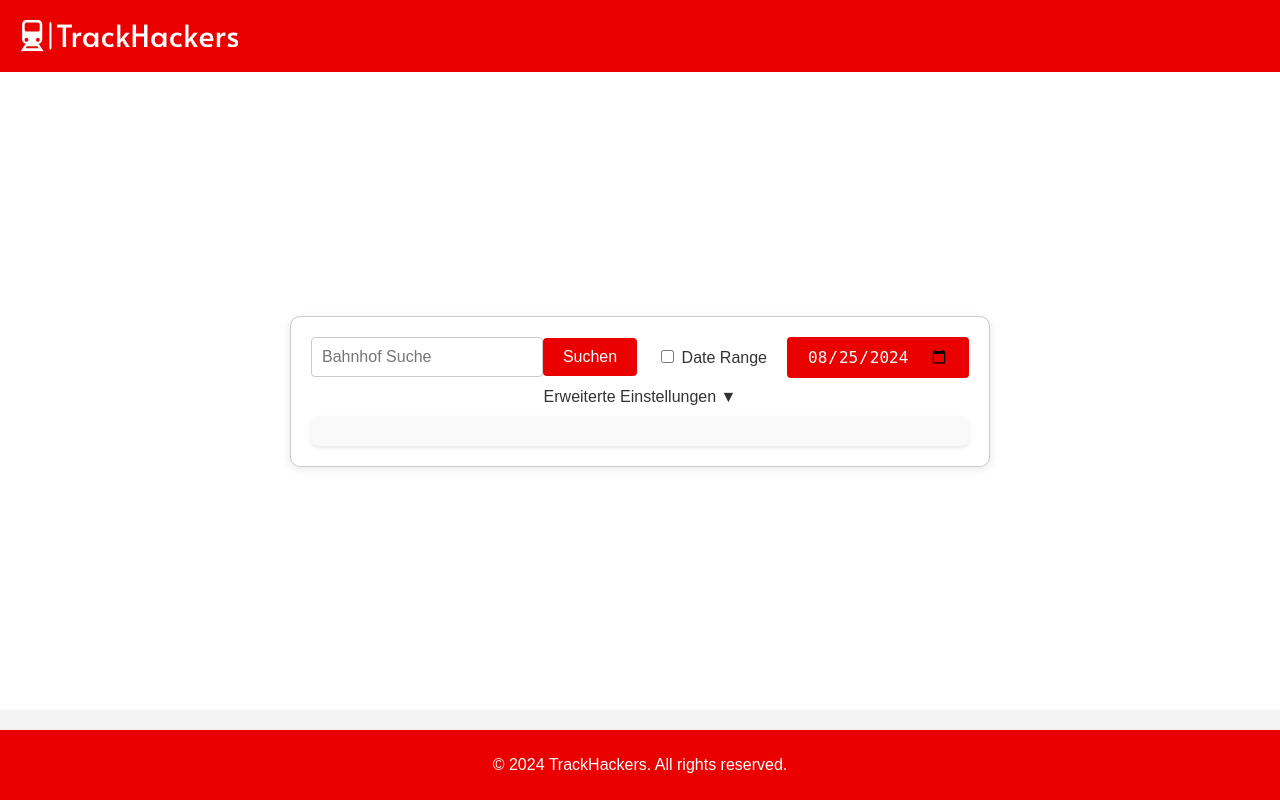
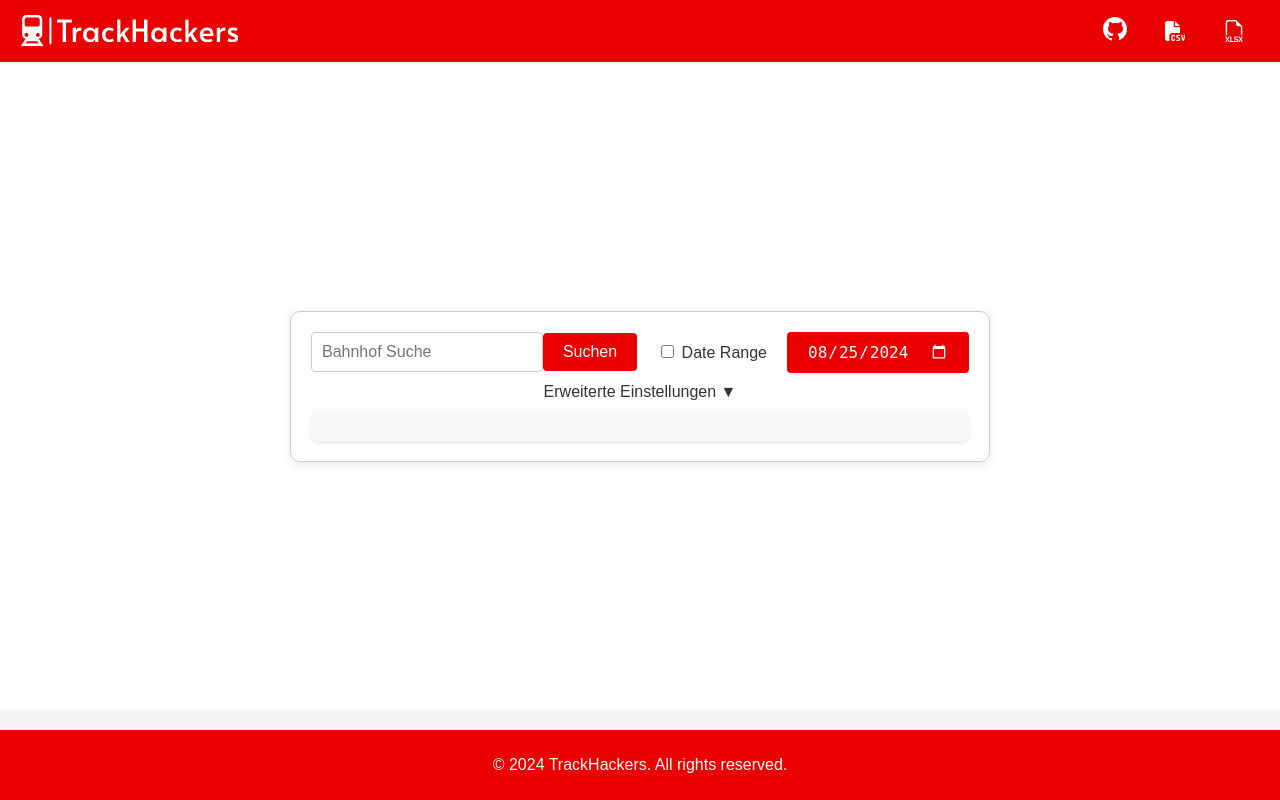
Before and after one commit to Luca-Mezger/sbb-fahrplan, a Flask app: page / in a window 1280 px wide. Run offline with Flask 3, Linux system fonts and the light colour scheme; data that the repository does not hold is empty; some libraries are stand-ins or nearby versions.

Commit message:
csv xlsx download, design

```diff
--- a/Code/frontend/static/css/style.css
+++ b/Code/frontend/static/css/style.css
@@ -315,6 +315,10 @@ header .language-flag img {
     width: 50px;
 }
 
+input[type="date"]::-webkit-calendar-picker-indicator {
+    filter: invert(100%);
+}
+
 
 .train-svg-icon {
     width: 32px;
@@ -446,3 +450,65 @@ footer {
     cursor: pointer;
     max-width: 150px; /* Adjust max-width as needed */
 }
+
+
+header {
+    display: flex;
+    justify-content: space-between;
+    align-items: center;
+    padding: 10px 20px;
+    background-color: #EB0000; /* Adjust as needed */
+}
+
+.header-right {
+    display: flex;
+    align-items: center;
+    margin-left: auto; /* Ensure it moves to the far right */
+}
+
+.github {
+    margin-right: 20px; /* Space between GitHub logo and CSV button */
+}
+
+#download-csv-button {
+    background-color: #EB0000; /* Green background for the button */
+    border: none;
+    border-radius: 4px;
+    padding: 10px 15px;
+    color: #fff;
+    display: flex;
+    align-items: center;
+    cursor: pointer;
+    transition: background-color 0.3s;
+}
+
+#download-excel-button {
+    background-color: #EB0000; /* Green background for the button */
+    border: none;
+    border-radius: 4px;
+    padding: 10px 15px;
+    color: #fff;
+    display: flex;
+    align-items: center;
+    cursor: pointer;
+    transition: background-color 0.3s;
+}
+
+
+
+#download-csv-button svg {
+    width: 20px;
+    height: 20px;
+    margin-right: 8px;
+    fill: #fff
+}
+
+.github svg {
+    width: 30px;
+    height: 30px;
+    fill: #fff;
+}
+
+.logo {
+    height: 50px; /* Adjust the size as necessary */
+}
--- a/Code/frontend/templates/index.html
+++ b/Code/frontend/templates/index.html
@@ -11,10 +11,31 @@
 <body>
     <header>
         <img src="static/assets/logo.svg" alt="Logo" class="logo">
-        <div class="language-flag">
-          <!-- TODO: add svg for flag-->
+
+        <div class="header-right">
+            <a href="https://github.com/Luca-Mezger/sbb-fahrplan">
+            <div class="github">
+                <svg xmlns="http://www.w3.org/2000/svg" x="0px" y="0px" width="30" height="30" viewBox="0 0 30 30"
+                style="fill:#FFFFFF;">
+                    <path d="M15,3C8.373,3,3,8.373,3,15c0,5.623,3.872,10.328,9.092,11.63C12.036,26.468,12,26.28,12,26.047v-2.051 c-0.487,0-1.303,0-1.508,0c-0.821,0-1.551-0.353-1.905-1.009c-0.393-0.729-0.461-1.844-1.435-2.526 c-0.289-0.227-0.069-0.486,0.264-0.451c0.615,0.174,1.125,0.596,1.605,1.222c0.478,0.627,0.703,0.769,1.596,0.769 c0.433,0,1.081-0.025,1.691-0.121c0.328-0.833,0.895-1.6,1.588-1.962c-3.996-0.411-5.903-2.399-5.903-5.098 c0-1.162,0.495-2.286,1.336-3.233C9.053,10.647,8.706,8.73,9.435,8c1.798,0,2.885,1.166,3.146,1.481C13.477,9.174,14.461,9,15.495,9 c1.036,0,2.024,0.174,2.922,0.483C18.675,9.17,19.763,8,21.565,8c0.732,0.731,0.381,2.656,0.102,3.594 c0.836,0.945,1.328,2.066,1.328,3.226c0,2.697-1.904,4.684-5.894,5.097C18.199,20.49,19,22.1,19,23.313v2.734 c0,0.104-0.023,0.179-0.035,0.268C23.641,24.676,27,20.236,27,15C27,8.373,21.627,3,15,3z"></path>
+                </svg>
+            </div>
+        </a>
+            <button id="download-csv-button" aria-label="Download CSV">
+                <svg xmlns="http://www.w3.org/2000/svg" viewBox="0 0 512 512"><!--!Font Awesome Free 6.6.0 by @fontawesome - https://fontawesome.com License - https://fontawesome.com/license/free Copyright 2024 Fonticons, Inc.--><path d="M0 64C0 28.7 28.7 0 64 0L224 0l0 128c0 17.7 14.3 32 32 32l128 0 0 144-208 0c-35.3 0-64 28.7-64 64l0 144-48 0c-35.3 0-64-28.7-64-64L0 64zm384 64l-128 0L256 0 384 128zM200 352l16 0c22.1 0 40 17.9 40 40l0 8c0 8.8-7.2 16-16 16s-16-7.2-16-16l0-8c0-4.4-3.6-8-8-8l-16 0c-4.4 0-8 3.6-8 8l0 80c0 4.4 3.6 8 8 8l16 0c4.4 0 8-3.6 8-8l0-8c0-8.8 7.2-16 16-16s16 7.2 16 16l0 8c0 22.1-17.9 40-40 40l-16 0c-22.1 0-40-17.9-40-40l0-80c0-22.1 17.9-40 40-40zm133.1 0l34.9 0c8.8 0 16 7.2 16 16s-7.2 16-16 16l-34.9 0c-7.2 0-13.1 5.9-13.1 13.1c0 5.2 3 9.9 7.8 12l37.4 16.6c16.3 7.2 26.8 23.4 26.8 41.2c0 24.9-20.2 45.1-45.1 45.1L304 512c-8.8 0-16-7.2-16-16s7.2-16 16-16l42.9 0c7.2 0 13.1-5.9 13.1-13.1c0-5.2-3-9.9-7.8-12l-37.4-16.6c-16.3-7.2-26.8-23.4-26.8-41.2c0-24.9 20.2-45.1 45.1-45.1zm98.9 0c8.8 0 16 7.2 16 16l0 31.6c0 23 5.5 45.6 16 66c10.5-20.3 16-42.9 16-66l0-31.6c0-8.8 7.2-16 16-16s16 7.2 16 16l0 31.6c0 34.7-10.3 68.7-29.6 97.6l-5.1 7.7c-3 4.5-8 7.1-13.3 7.1s-10.3-2.7-13.3-7.1l-5.1-7.7c-19.3-28.9-29.6-62.9-29.6-97.6l0-31.6c0-8.8 7.2-16 16-16z"/></svg>
+            </button>
+
+            <button id="download-excel-button" aria-label="Download XLSX">
+
+                <svg xmlns="http://www.w3.org/2000/svg" width="22" height="22" fill="currentColor" class="bi bi-filetype-xlsx" viewBox="0 0 16 16">
+                    <path fill-rule="evenodd" d="M14 4.5V11h-1V4.5h-2A1.5 1.5 0 0 1 9.5 3V1H4a1 1 0 0 0-1 1v9H2V2a2 2 0 0 1 2-2h5.5zM7.86 14.841a1.13 1.13 0 0 0 .401.823q.195.162.479.252.284.091.665.091.507 0 .858-.158.355-.158.54-.44a1.17 1.17 0 0 0 .187-.656q0-.336-.135-.56a1 1 0 0 0-.375-.357 2 2 0 0 0-.565-.21l-.621-.144a1 1 0 0 1-.405-.176.37.37 0 0 1-.143-.299q0-.234.184-.384.188-.152.513-.152.214 0 .37.068a.6.6 0 0 1 .245.181.56.56 0 0 1 .12.258h.75a1.1 1.1 0 0 0-.199-.566 1.2 1.2 0 0 0-.5-.41 1.8 1.8 0 0 0-.78-.152q-.44 0-.777.15-.336.149-.527.421-.19.273-.19.639 0 .302.123.524t.351.367q.229.143.54.213l.618.144q.31.073.462.193a.39.39 0 0 1 .153.326.5.5 0 0 1-.085.29.56.56 0 0 1-.255.193q-.168.07-.413.07-.176 0-.32-.04a.8.8 0 0 1-.249-.115.58.58 0 0 1-.255-.384zm-3.726-2.909h.893l-1.274 2.007 1.254 1.992h-.908l-.85-1.415h-.035l-.853 1.415H1.5l1.24-2.016-1.228-1.983h.931l.832 1.438h.036zm1.923 3.325h1.697v.674H5.266v-3.999h.791zm7.636-3.325h.893l-1.274 2.007 1.254 1.992h-.908l-.85-1.415h-.035l-.853 1.415h-.861l1.24-2.016-1.228-1.983h.931l.832 1.438h.036z"/>
+                  </svg>
+
+            </button>
+
         </div>
     </header>
+
 
     <div class="content">
         <div id="search-container">
@@ -98,6 +119,7 @@
         <p>&copy; 2024 TrackHackers. All rights reserved.</p>
     </footer>
 
+    <script src="https://cdnjs.cloudflare.com/ajax/libs/xlsx/0.18.5/xlsx.full.min.js"></script>
     <script src="https://cdnjs.cloudflare.com/ajax/libs/noUiSlider/15.7.0/nouislider.min.js"></script>
     <script src="static/js/main.js"></script>
 
```
Also changed, not shown: Code/frontend/static/js/main.js (+143 -1 lines).
